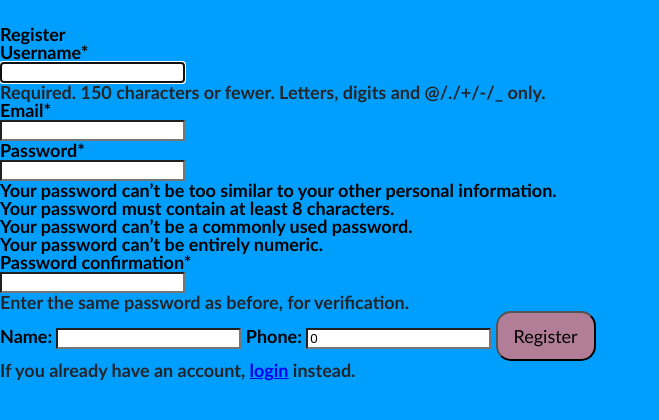
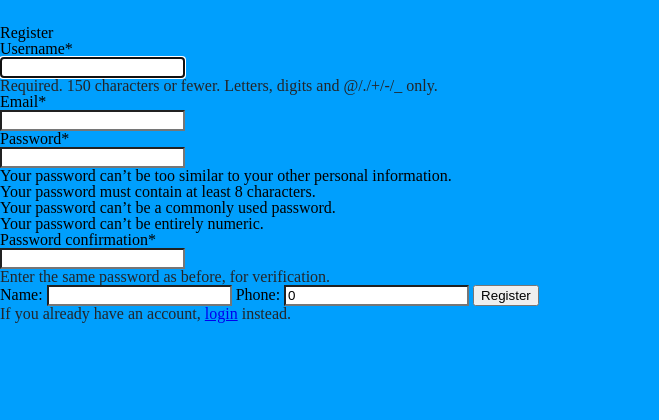
Before and after one commit to JorgeSaicoski/restaurantmanager, a Django app: page /account/register/ in a window 1280 px wide. Shown: the part 106-526 px from the top of the page, without its empty margins (0-659 px from the left). Run offline with Django 4.2, Linux system fonts and the light colour scheme; some libraries are stand-ins or nearby versions.

Commit message:
reverted css changes

```diff
--- a/restaurants/templates/restaurants/home.html
+++ b/restaurants/templates/restaurants/home.html
@@ -10,12 +10,6 @@
     </head>
     <body>
       <div class="search restaurantBar">
-        {% if show_login %}
-          <ul class="login-register">
-            <li class="login-font"><a href="{% url 'register' %}">Registrar</a></li>
-            <li class="register-font"><a href="{% url 'login' %}">Ingresar</a></li>
-          </ul>
-        {% endif %}
         <ul class="login-register">
           {% if show_login %}
             <li><a href="{% url 'register' %}">Registrar</a></li>
--- a/static/css/main.css
+++ b/static/css/main.css
@@ -142,27 +142,6 @@ body {
   padding: 10px;
   border-radius: 2vh;
   margin: 10vh; }
-
-.login-font, .register-font {
-  font-family: 'Trebuchet MS', 'Lucida Sans Unicode', 'Lucida Grande', 'Lucida Sans', Arial, sans-serif;
-  font-size: 20px;
-}
-
-.reg-view, .log-view {
-  font-family: 'Trebuchet MS', 'Lucida Sans Unicode', 'Lucida Grande', 'Lucida Sans', Arial, sans-serif;
-  font-weight: bold;
-  font-size: 18px;
-}
-
-.btn {
-  background-color: #b17d97;
-  font-family: 'Trebuchet MS', 'Lucida Sans Unicode', 'Lucida Grande', 'Lucida Sans', Arial, sans-serif;
-  font-size: 18px;
-  border-radius: 15px;
-  width: 100px;
-  height: 50px;
-
-}
 
 .card {
   height: 60vh;
```
